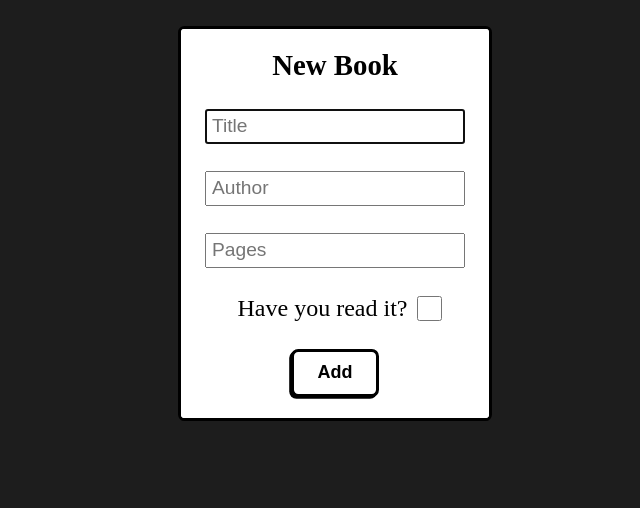
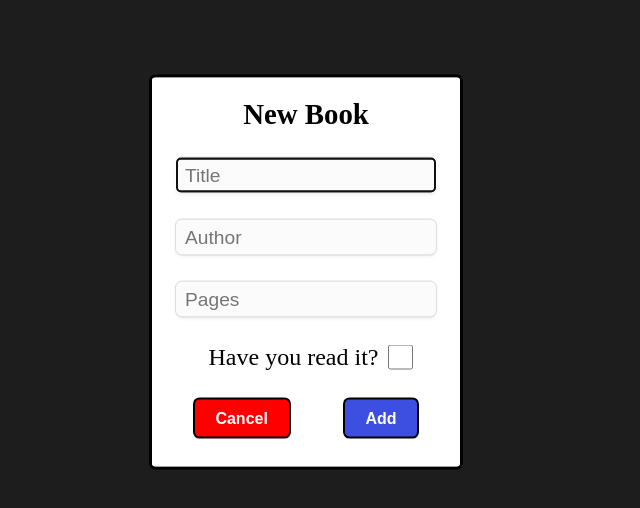
Before and after one commit to Krybouit/Library, a plain HTML site: page index.html in a window 1280 px wide. Both pictures are taken after a click on the button "+ New Book". Shown: the part 128-636 px from the top of the page, without its empty margins (334-974 px from the left). Drawn offline with Linux system fonts and the light colour scheme.

Commit message:
Add cancel and add button to book form
*adds styling to both buttons
*adds styling to input fields

```diff
--- a/index.html
+++ b/index.html
@@ -32,7 +32,10 @@
                     <p>Have you read it?</p>
                     <input type="checkbox" name="checkbox">
                 </div>
-                <button type="submit" class="new-book">Add</button>
+                <div class="form-buttons">
+                    <button type="button" class="new-book" id="cancel-button">Cancel</button>
+                    <button type="submit" class="new-book">Add</button>
+                </div>
             </div>
         </form>
     </dialog>
--- a/java.js
+++ b/java.js
@@ -1,12 +1,15 @@
 const openModal = document.querySelector(".new-book");
 const modal = document.querySelector(".modal");
+const cancelBtn = document.getElementById("cancel-button");
 const myLibrary = [];
 
 openModal.addEventListener("click", () => {
     modal.showModal();
 })
 
-
+cancelBtn.addEventListener("click", () => {
+    modal.close();
+})
 
 function Book(title, author, pages, read) {
     this.title = title;
--- a/style.css
+++ b/style.css
@@ -53,8 +53,9 @@ h2 {
 }
 
 .modal {
-    margin-left: 40%;
-    margin-top: 12%;
+    left: 50%;
+    top: 50%;
+    transform: translate(-50%, -50%);
     border-radius: 0.4em;
 }
 
@@ -69,12 +70,20 @@ h2 {
     background-color: white;
 }
 
-
-input[type=text], input[type=number] {
+.form-input :nth-child(2) {
     width: 260px;
     height: 35px;
-    padding-left: 5px;
     font-size: 1.2rem;
+    padding: 7px;
+    border-radius: 6px;
+    background: #fbfbfb;
+    border: 2px solid transparent;
+    box-shadow: 0 0 0 1px #dddddd, 0 2px 4px 0 rgb(0 0 0 / 7%), 0 1px 1.5px 0 rgb(0 0 0 / 5%);
+}
+
+.form-input :nth-child(2):focus{
+    border: 2px solid #000;
+    border-radius: 4px;
 }
 
 input[type=checkbox] {
@@ -96,3 +105,22 @@ input[type=checkbox] {
 .checkbox p {
     font-size: 1.5rem;
 }
+
+.form-buttons {
+    display: flex;
+    gap: 52px;
+}
+
+.form-buttons :nth-child(1) {
+    background-color: red;
+    color: white;
+    border: 2px solid black;
+    font-size: 16px;
+}
+
+.form-buttons :nth-child(2) {
+    background-color: #3c4fe0;
+    color: white;
+    border: 2px solid black;
+    font-size: 16px;
+}
```
